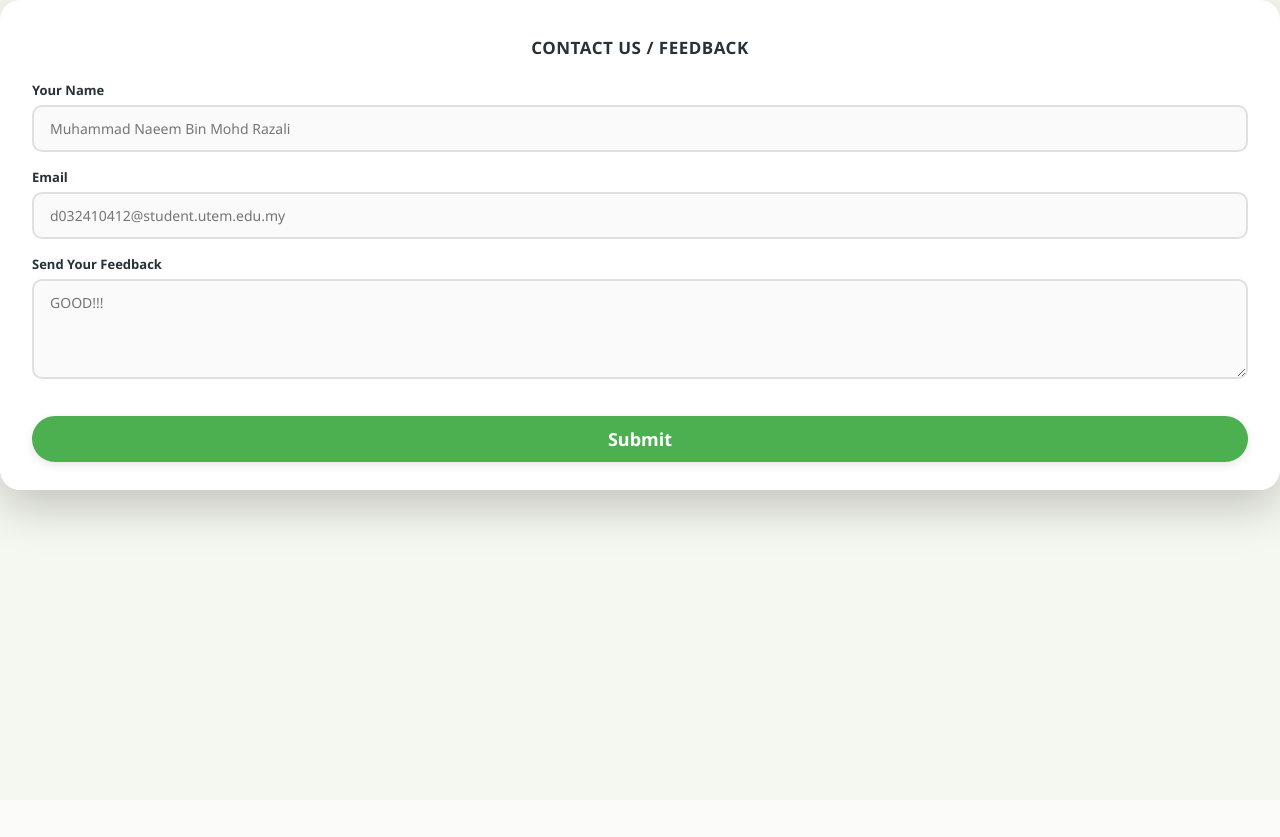
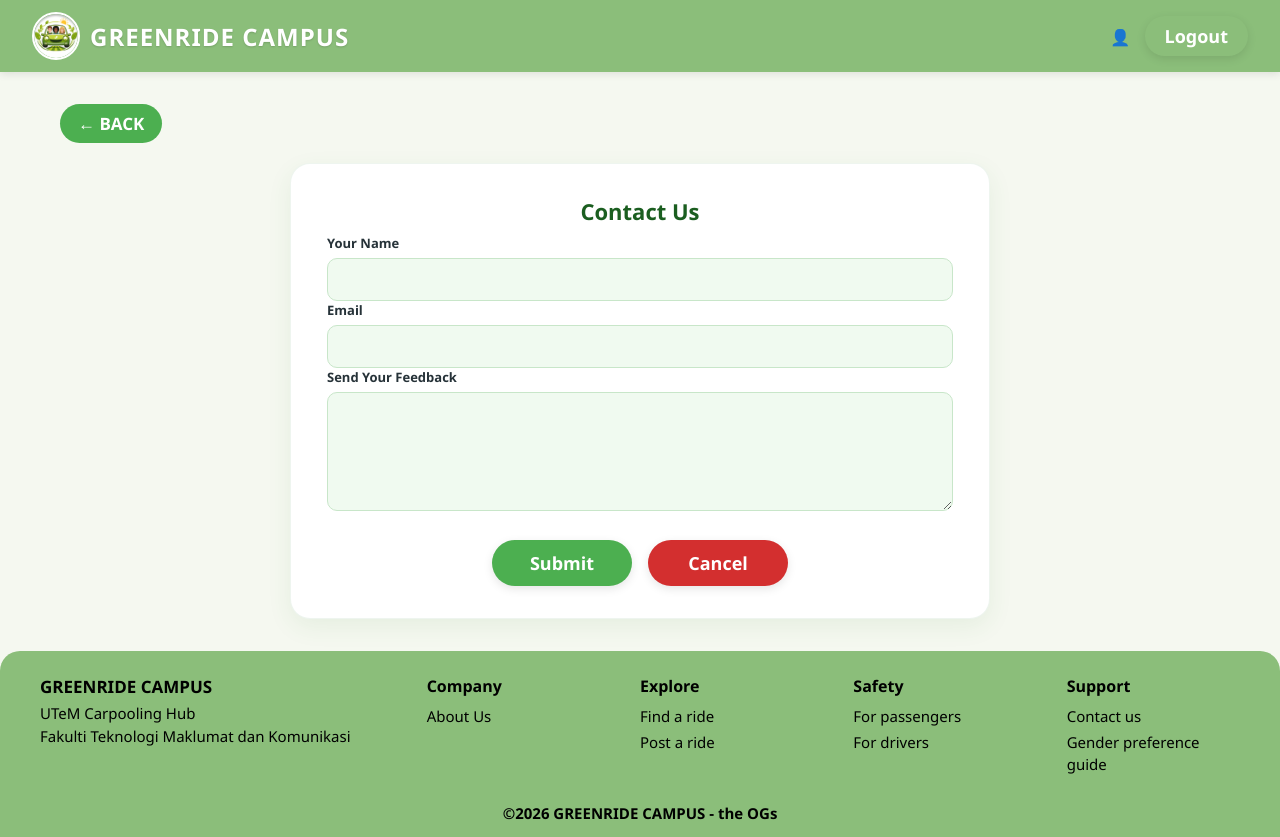
Before and after one commit to gitHamka/projectWorkshop, a PHP site: page /company/contact_us.php in a window 1280 px wide. Before the commit the page ends 544 px from the top, so only its background shows below. Run offline with PHP 8.4, Linux system fonts and the light colour scheme.

Commit message:
"update pages"

```diff
--- a/company/contact_us.php
+++ b/company/contact_us.php
@@ -2,19 +2,49 @@
 <html lang="en">
 <head>
     <meta charset="UTF-8">
+    <meta name="viewport" content="width=device-width, initial-scale=1.0">
     <title>Contact Us - GreenRide Campus</title>
     <link rel="stylesheet" href="../assets/css/style.css">
-    <link rel="stylesheet" href="../assets/css/auth.css">
+    <link rel="stylesheet" href="../assets/css/trip.css">
 </head>
 <body>
-<div class="auth-container">
-    <h2>Contact Us / Feedback </h2>
-    <form action="process_contact.php" method="POST">
-            <div class="form-group"><label>Your Name</label><input type="text" name="name" placeholder="Muhammad Naeem Bin Mohd Razali" required></div>
-        <div class="form-group"><label>Email</label><input type="email" name="email" placeholder="d032410412@student.utem.edu.my" required></div>
-        <div class="form-group"><label>Send Your Feedback</label><textarea name="message" class="form-group" style="width:100%; height:100px;" placeholder="GOOD!!!" required></textarea></div>
-        <button type="submit" class="btn btn-primary" style="width:100%;">Submit</button>
-    </form>
+
+<?php
+session_start();
+include '../includes/header.php';
+?>
+
+<div class="container">
+    <a href="javascript:history.back()" class="btn-back">← BACK</a>
+
+    <div class="trip-form-card">
+        <h2 class="trip-form-title">Contact Us</h2>
+
+        <?php if (isset($_GET['msg']) && $_GET['msg'] == 'sent'): ?>
+            <div class="alert-success">Your feedback has been sent. Thank you!</div>
+        <?php endif; ?>
+
+        <form action="process_contact.php" method="POST">
+            <div class="form-group">
+                <label>Your Name</label>
+                <input type="text" name="name" required>
+            </div>
+            <div class="form-group">
+                <label>Email</label>
+                <input type="email" name="email" required>
+            </div>
+            <div class="form-group">
+                <label>Send Your Feedback</label>
+                <textarea name="message" rows="5" required></textarea>
+            </div>
+            <div class="trip-form-actions">
+                <button type="submit" class="btn btn-primary">Submit</button>
+                <a href="javascript:history.back()" class="btn btn-danger">Cancel</a>
+            </div>
+        </form>
+    </div>
 </div>
+
+<?php include '../includes/footer.php'; ?>
 </body>
 </html>
```
Also changed, not shown: company/about_us.php (+21 -10 lines), safety/gender_preference_guide.php (+30 -11 lines).
